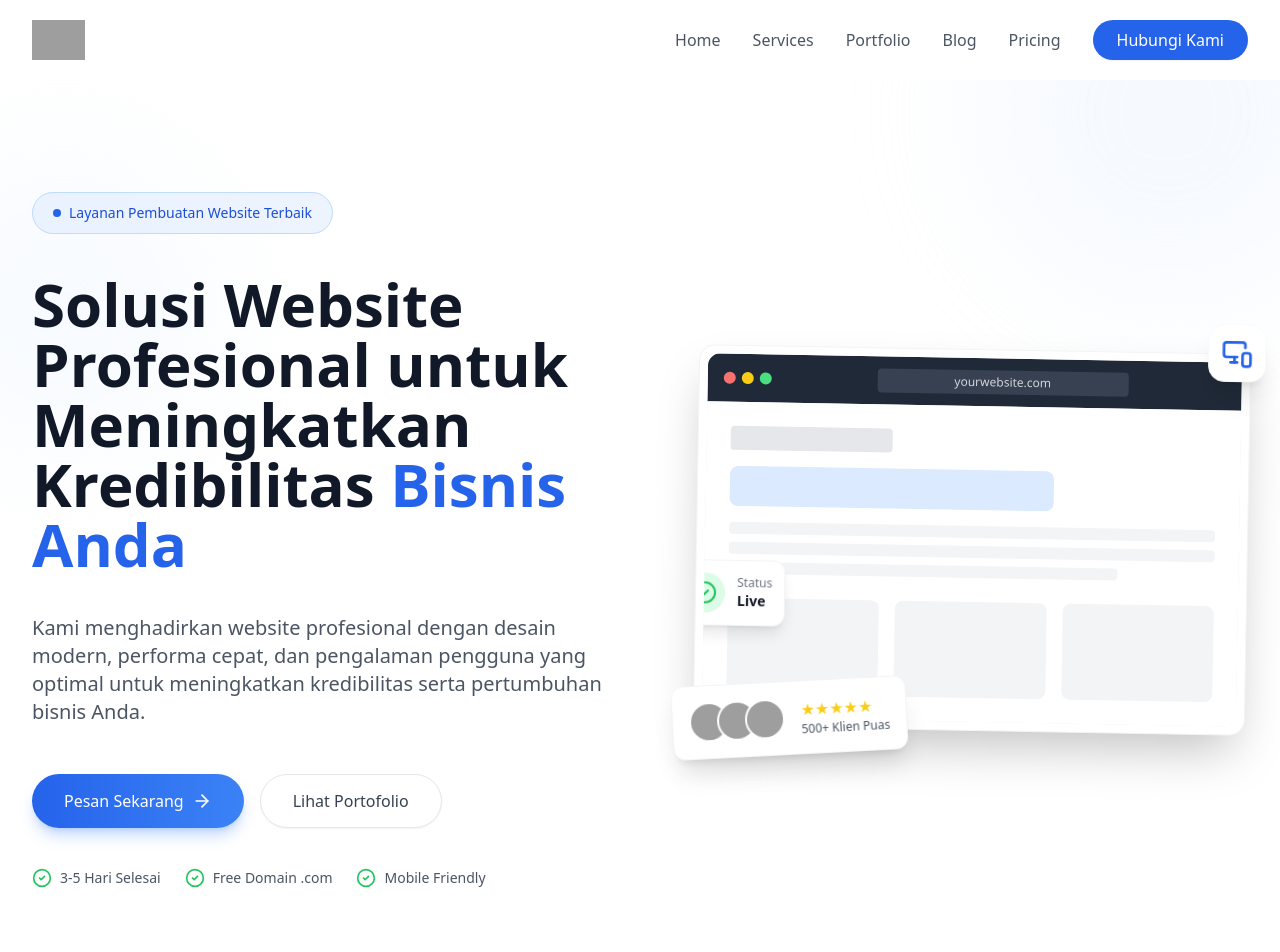
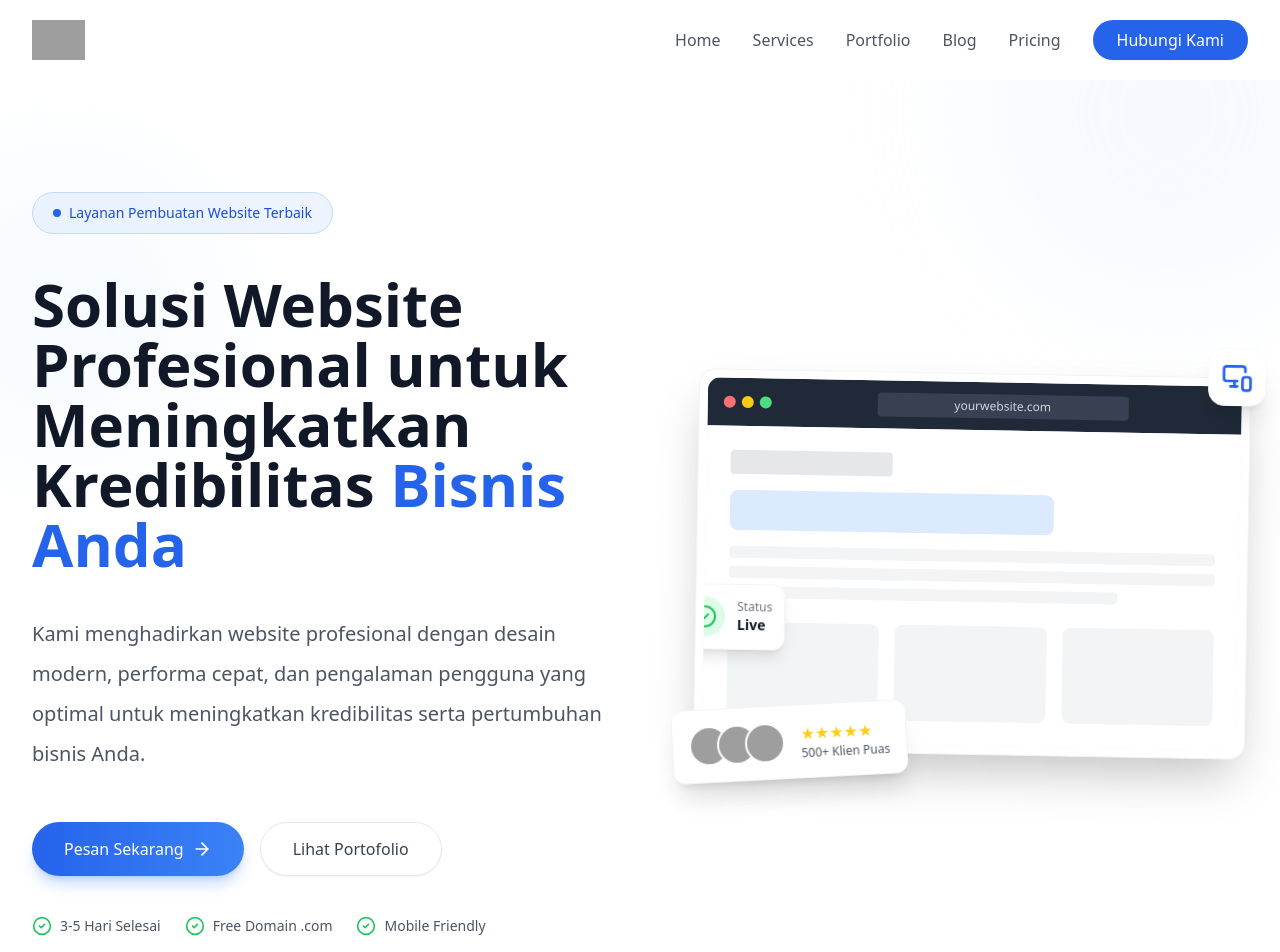
Before and after one commit to devdewa97/digilabs, a React (Vite) app: page / in a window 1280 px wide. Shown: the top 952 px of the page. Built offline with nearby package versions, Linux system fonts and the light colour scheme; grey boxes are pictures that could not be loaded.

Commit message:
perbaikan headline

```diff
--- a/src/components/Hero.jsx
+++ b/src/components/Hero.jsx
@@ -15,20 +15,20 @@
                         initial={{ opacity: 0, y: 20 }}
                         animate={{ opacity: 1, y: 0 }}
                         transition={{ duration: 0.6 }}
-                        className="max-w-5xl"
+                        className="max-w-5xl text-center lg:text-left"
                     >
                         <div className="inline-flex items-center px-5 py-2.5 rounded-full bg-blue-100/50 text-blue-700 font-medium text-sm mb-10 border border-blue-200">
                             <span className="flex h-2 w-2 rounded-full bg-blue-600 mr-2"></span>
                             Layanan Pembuatan Website Terbaik
                         </div>
-                        <h1 className="text-4xl sm:text-5xl lg:text-6xl font-extrabold text-gray-900 leading-[1.9] mb-10">
+                        <h1 className="text-4xl sm:text-5xl lg:text-6xl font-extrabold text-gray-900 leading-tight sm:leading-[1.9] mb-8 sm:mb-10">
                             Solusi Website Profesional untuk Meningkatkan Kredibilitas <span className="text-primary">Bisnis Anda</span>
                         </h1>
-                        <p className="text-lg sm:text-xl text-gray-600 mb-12 leading-[2]">
+                        <p className="text-lg sm:text-xl text-gray-600 mb-10 sm:mb-12 leading-relaxed sm:leading-[2]">
                             Kami menghadirkan website profesional dengan desain modern, performa cepat, dan pengalaman pengguna yang optimal untuk meningkatkan kredibilitas serta pertumbuhan bisnis Anda.
                         </p>
 
-                        <div className="flex flex-col sm:flex-row gap-4 mb-10">
+                        <div className="flex flex-col sm:flex-row gap-4 mb-10 justify-center lg:justify-start">
                             <a
                                 href="#pricing"
                                 onClick={(e) => {
@@ -53,7 +53,7 @@
                             </button>
                         </div>
 
-                        <div className="flex flex-wrap items-center gap-6 text-sm text-gray-600 font-medium">
+                        <div className="flex flex-wrap items-center justify-center lg:justify-start gap-6 text-sm text-gray-600 font-medium">
                             <div className="flex items-center gap-2">
                                 <CheckCircle2 className="h-5 w-5 text-green-500" />
                                 <span>3-5 Hari Selesai</span>
```
